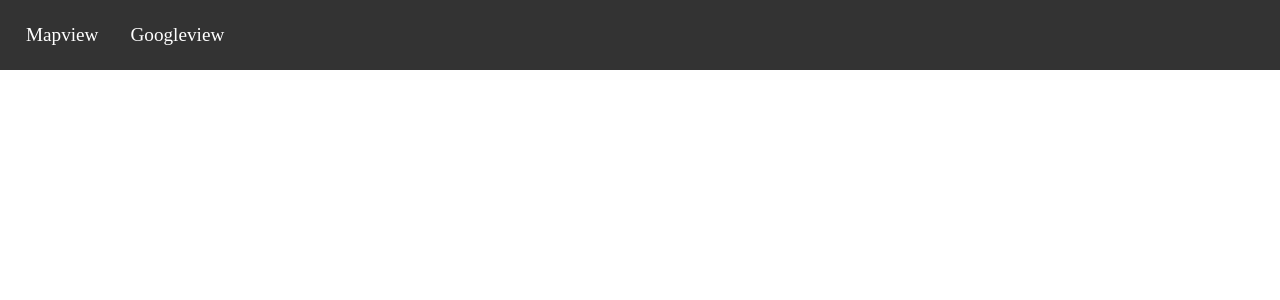
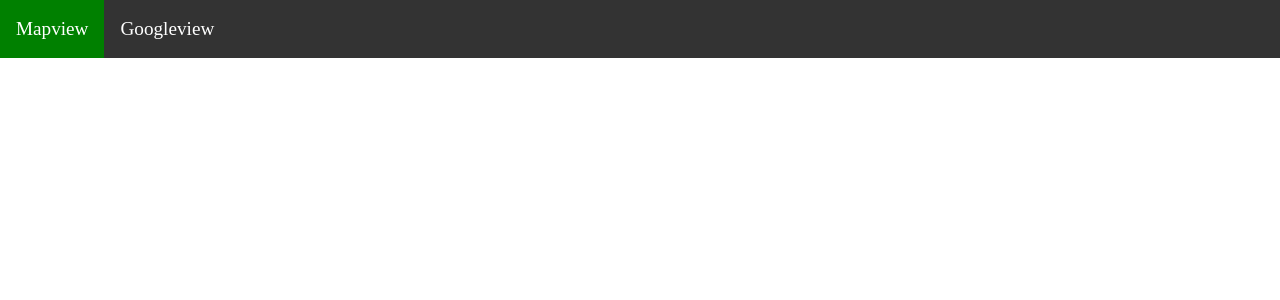
Before and after one commit to lakshmipavani/myAngular, an Angular app: page / in a window 1280 px wide. Shown: the top 300 px of the page. Built offline with nearby package versions, Linux system fonts and the light colour scheme; what @agm/core would draw is missing.

Commit message:
css changes.

```diff
--- a/src/app/navbar/navbar.component.css
+++ b/src/app/navbar/navbar.component.css
@@ -3,6 +3,7 @@
 </p>
 .mainNav {
   background: #000;
+  height: 7%;
 }
 
 ul {
@@ -10,7 +11,7 @@ ul {
   margin: 0;
   overflow: hidden;
   background-color: #333;
-  padding: 10px;
+  padding: 0;
   font-size: larger;
 }
 
@@ -22,7 +23,7 @@ li a {
   display: block;
   color: white;
   text-align: center;
-  padding: 14px 16px;
+  padding: 18px 16px;
   text-decoration: none;
 }
 
```
